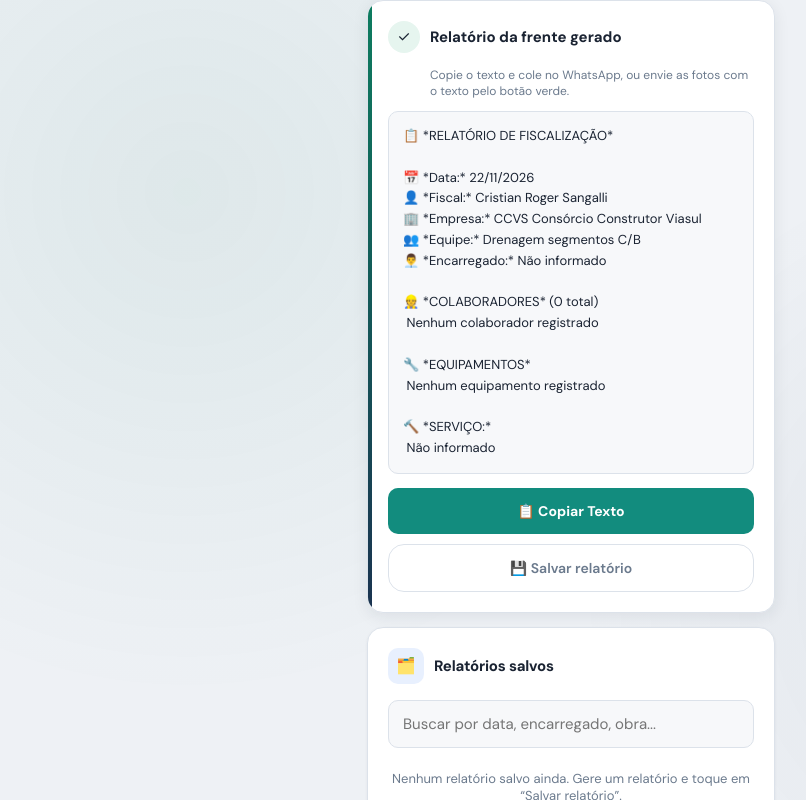
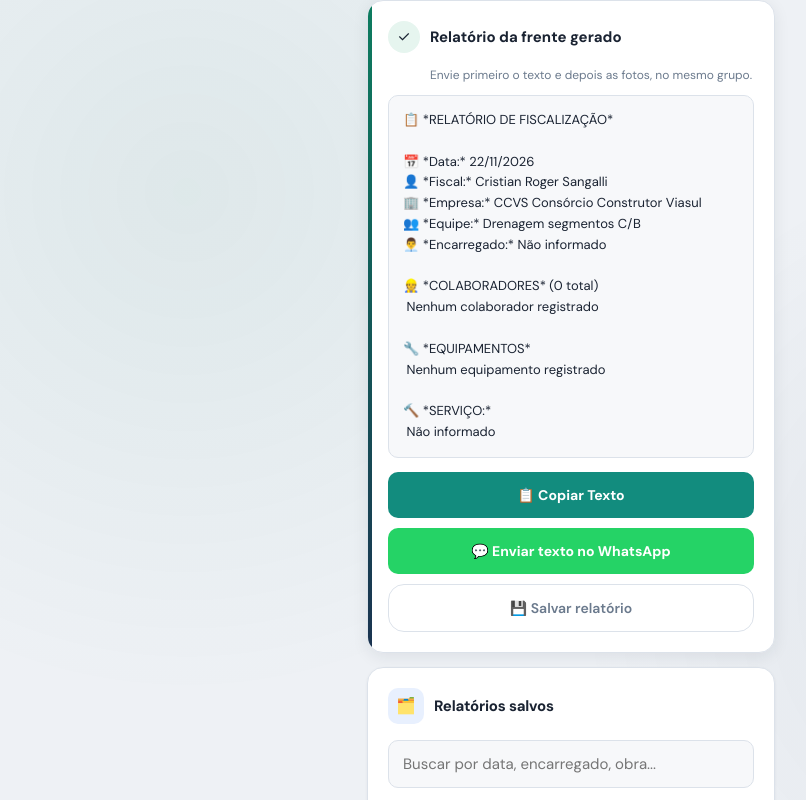
Before and after one commit to mercopark/Relat-rio-Fiscaliza-o, a plain HTML site: page index.html in a window 1280 px wide. Both pictures are taken after a click on the button "Gerar Relatório da Frente (WhatsApp)". Shown: the part 7307-8107 px from the top of the page, without its empty margins (69-875 px from the left). Drawn offline with Linux system fonts and the light colour scheme.

Commit message:
Envia texto e fotos separados no WhatsApp para não repetir legenda
Co-Authored-By: Claude Opus 5.5 <noreply@anthropic.com>
Claude-Session: https://claude.ai/code/session_01XJQSnyqPTgK3ZqW1Za9uCw

```diff
--- a/index.html
+++ b/index.html
@@ -824,7 +824,8 @@ details.grupo .grupo-body { padding: 0 14px 14px; }
       <p class="resultado-sub" id="resultadoSub">Copie o texto abaixo e cole no WhatsApp</p>
       <pre id="textoRelatorio"></pre>
       <button class="btn-copy" id="btnCopy" onclick="copiarTexto()">📋 Copiar Texto</button>
-      <button class="btn-copy btn-zap" id="btnFotosZap" onclick="enviarFotosWhatsApp()">📸 Enviar fotos no WhatsApp</button>
+      <button class="btn-copy btn-zap" id="btnTextoZap" onclick="enviarTextoWhatsApp()">💬 1. Enviar texto no WhatsApp</button>
+      <button class="btn-copy btn-zap" id="btnFotosZap" onclick="enviarFotosWhatsApp()">📸 2. Enviar fotos no WhatsApp</button>
       <button class="btn-sec" id="btnSalvarRel" onclick="salvarRelatorio()" style="margin-top:10px">💾 Salvar relatório</button>
     </div>
   </div>
@@ -1213,7 +1214,8 @@ function mostrarResultado(texto, titulo, sub, tipo, doHistorico) {
   $('btnSalvarRel').disabled = false;
   const nFotos = qtdArquivos('fotosSinal') + qtdArquivos('fotosServ');
   $('btnFotosZap').style.display = (!doHistorico && nFotos) ? '' : 'none';
-  $('btnFotosZap').textContent = `📸 Enviar ${nFotos} foto(s) no WhatsApp`;
+  $('btnFotosZap').textContent = `📸 2. Enviar ${nFotos} foto(s) no WhatsApp`;
+  $('btnTextoZap').textContent = nFotos ? '💬 1. Enviar texto no WhatsApp' : '💬 Enviar texto no WhatsApp';
   $('textoRelatorio').textContent = texto;
   $('resultadoTitulo').textContent = titulo;
   $('resultadoSub').textContent = sub;
@@ -1269,7 +1271,7 @@ function gerarRelatorioFrente() {
  ${equipTexto}
 🔨 *SERVIÇO:*
  ${servico}${fotosInfo}${obsTexto}`;
-  mostrarResultado(texto, 'Relatório da frente gerado', 'Copie o texto e cole no WhatsApp, ou envie as fotos com o texto pelo botão verde.', 'frente');
+  mostrarResultado(texto, 'Relatório da frente gerado', 'Envie primeiro o texto e depois as fotos, no mesmo grupo.', 'frente');
 }
 
 // ===== Enviar fotos no WhatsApp (menu de compartilhar do celular) =====
@@ -1279,16 +1281,25 @@ function arquivosFotos() {
 async function enviarFotosWhatsApp() {
   const files = arquivosFotos();
   if (!files.length) { showToast('Nenhuma foto selecionada na Seção 6'); return; }
-  const texto = $('textoRelatorio').textContent;
+  // Só as fotos, sem texto: o WhatsApp repete o texto como legenda em cada foto.
   if (navigator.canShare && navigator.canShare({ files })) {
     try {
-      await navigator.share({ files, text: texto });
+      await navigator.share({ files });
     } catch (e) {
       if (e.name !== 'AbortError') showToast('Não foi possível compartilhar as fotos');
     }
   } else {
     showToast('Este navegador não envia fotos direto. Abra o app pelo Chrome do celular.', 4000);
   }
+}
+
+async function enviarTextoWhatsApp() {
+  const texto = $('textoRelatorio').textContent;
+  if (navigator.share) {
+    try { await navigator.share({ text: texto }); return; }
+    catch (e) { if (e.name === 'AbortError') return; }
+  }
+  window.location.href = 'https://wa.me/?text=' + encodeURIComponent(texto);
 }
 
 // ===== Relatórios salvos =====
--- a/sw.js
+++ b/sw.js
@@ -1,5 +1,5 @@
 // Cache simples para o app abrir sem internet no canteiro.
-const CACHE = 'rdo-v5';
+const CACHE = 'rdo-v6';
 const ARQUIVOS = ['./', 'index.html', 'manifest.json', 'icon.svg', 'icon-192.png', 'icon-512.png'];
 
 self.addEventListener('install', e => {
```
